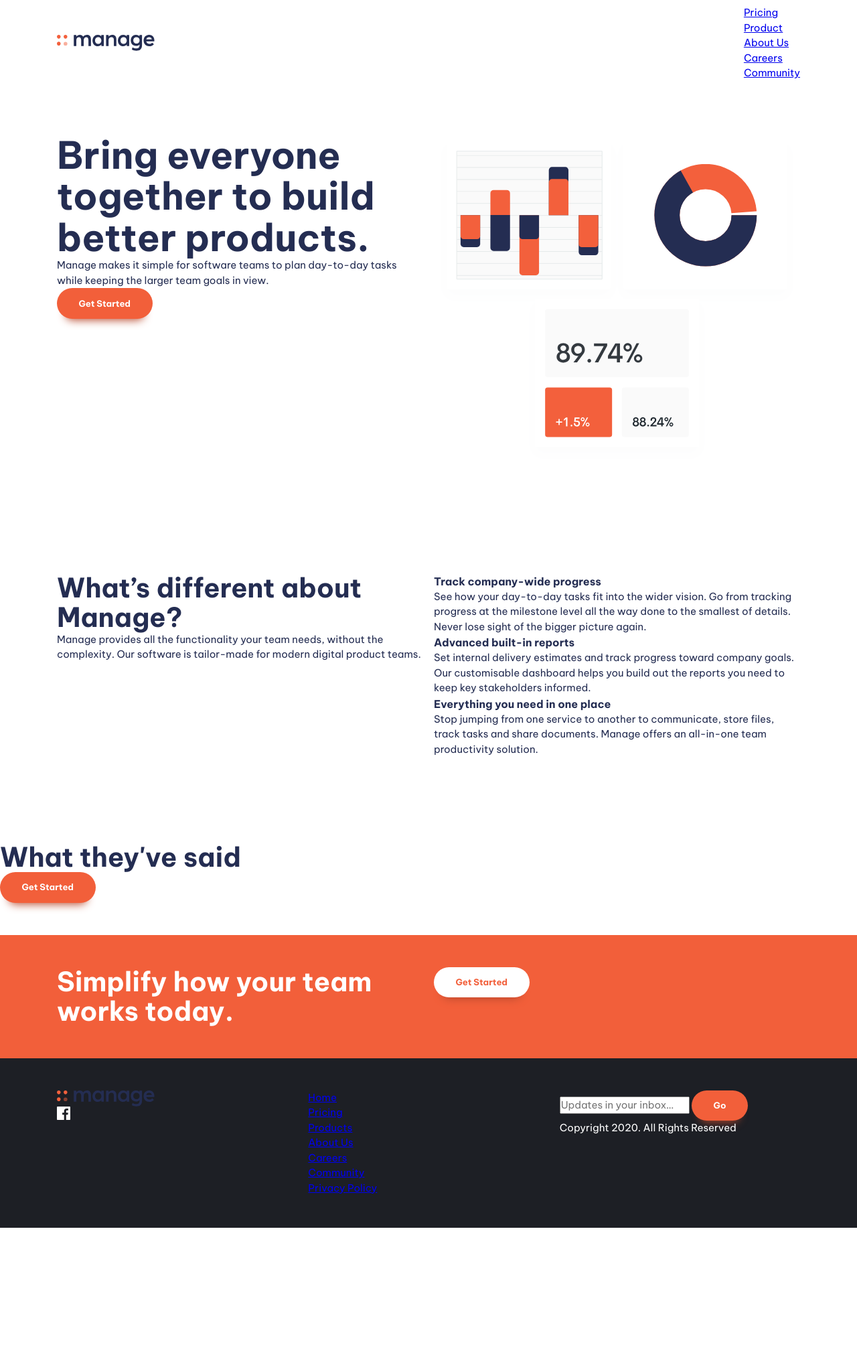
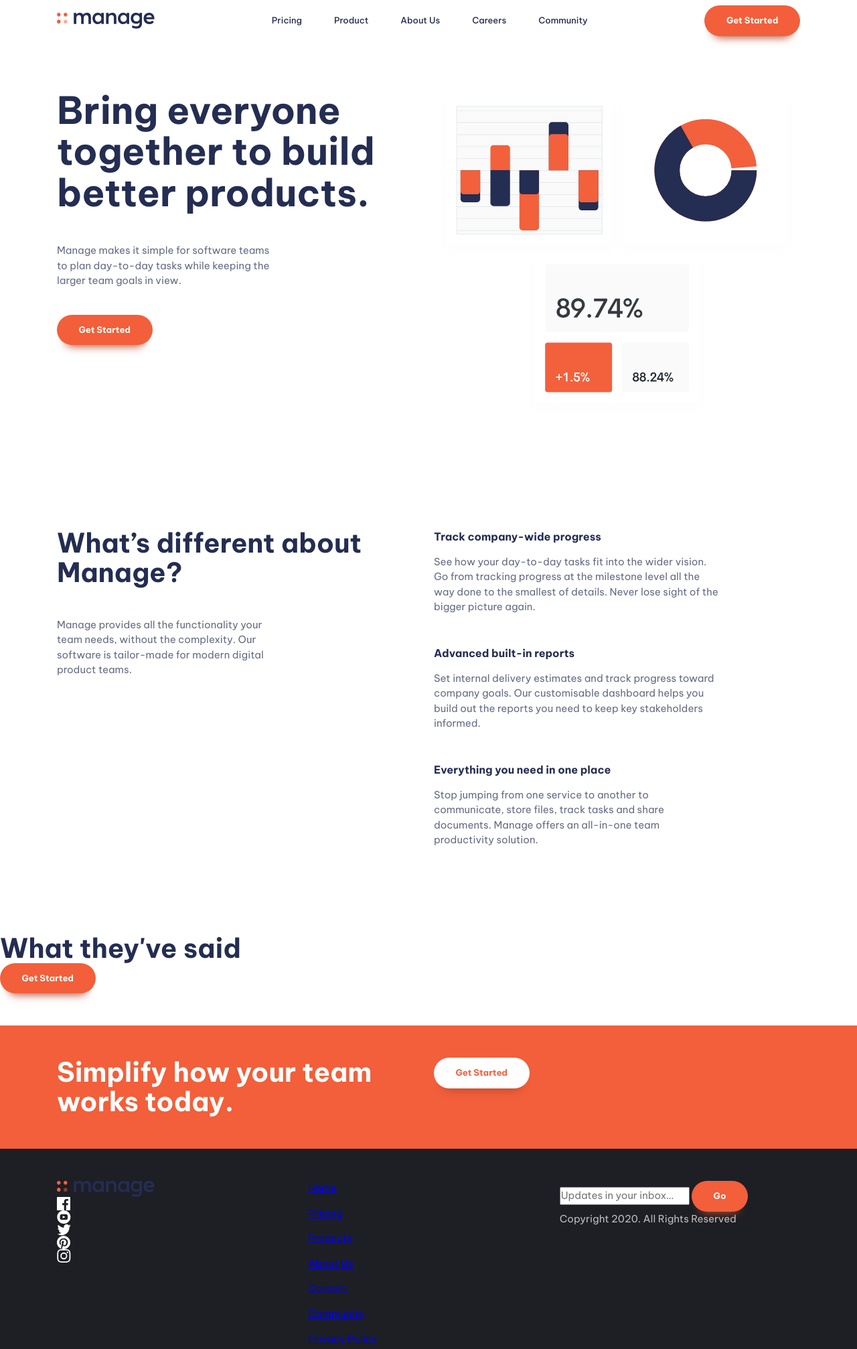
Before and after one commit to akindoju/responsive-css, a website built with Vite: page Figma - CSS/index.html in a window 1280 px wide. Shown: the part 40-2054 px from the top of the page at 67% size. Before the commit the page ends 1873 px from the top, so only its background shows below. Built offline with nearby package versions, Linux system fonts and the light colour scheme.

Commit message:
Expanded on utility classes

```diff
--- a/Figma - CSS/index.html
+++ b/Figma - CSS/index.html
@@ -48,7 +48,9 @@
             </ul>
           </nav>
 
-          <button class="button" style="display: none">Get Started</button>
+          <button class="button | display-md-inline-flex display-sm-none">
+            Get Started
+          </button>
         </div>
       </div>
     </header>
@@ -57,7 +59,7 @@
       <section class="padding-block-900">
         <div class="container">
           <div class="even-columns">
-            <div>
+            <div class="flow">
               <h1 class="fs-primary-heading fw-bold">
                 Bring everyone together to build better products.
               </h1>
@@ -78,7 +80,7 @@
       <section class="padding-block-900">
         <div class="container">
           <div class="even-columns">
-            <div>
+            <div class="flow">
               <h2 class="fs-secondary-heading fw-bold">
                 What’s different about Manage?
               </h2>
@@ -90,33 +92,40 @@
               </p>
             </div>
             <div>
-              <ul role="list" class="numbered-items">
+              <ul role="list" class="numbered-items | flow">
                 <li>
+                  <div class="flow" style="--flow-spacer: 1em">
                     <h3 class="fs-600 fw-bold">Track company-wide progress</h3>
-                  <p>
-                    See how your day-to-day tasks fit into the wider vision. Go
-                    from tracking progress at the milestone level all the way
-                    done to the smallest of details. Never lose sight of the
-                    bigger picture again.
+                    <p data-width="wide">
+                      See how your day-to-day tasks fit into the wider vision.
+                      Go from tracking progress at the milestone level all the
+                      way done to the smallest of details. Never lose sight of
+                      the bigger picture again.
                     </p>
+                  </div>
                 </li>
                 <li>
+                  <div class="flow" style="--flow-spacer: 1em">
                     <h3 class="fs-600 fw-bold">Advanced built-in reports</h3>
-                  <p>
+                    <p data-width="wide">
                       Set internal delivery estimates and track progress toward
                       company goals. Our customisable dashboard helps you build
-                    out the reports you need to keep key stakeholders informed.
+                      out the reports you need to keep key stakeholders
+                      informed.
                     </p>
+                  </div>
                 </li>
                 <li>
+                  <div class="flow" style="--flow-spacer: 1em">
                     <h3 class="fs-600 fw-bold">
                       Everything you need in one place
                     </h3>
-                  <p>
+                    <p data-width="wide">
                       Stop jumping from one service to another to communicate,
-                    store files, track tasks and share documents. Manage offers
-                    an all-in-one team productivity solution.
+                      store files, track tasks and share documents. Manage
+                      offers an all-in-one team productivity solution.
                     </p>
+                  </div>
                 </li>
               </ul>
             </div>
@@ -162,15 +171,36 @@
                   ><img src="images/icon-facebook.svg" alt="Facebook Icon"
                 /></a>
               </li>
-              <li><a href="#" aria-label="youtube"></a></li>
-              <li><a href="#" aria-label="twitter"></a></li>
-              <li><a href="#" aria-label="pinterest"></a></li>
-              <li><a href="#" aria-label="instagram"></a></li>
+              <li>
+                <a href="#" aria-label="youtube"
+                  ><img src="images/icon-youtube.svg" alt="Youtube Icon"
+                /></a>
+              </li>
+              <li>
+                <a href="#" aria-label="twitter"
+                  ><img src="images/icon-twitter.svg" alt="Twitter Icon"
+                /></a>
+              </li>
+              <li>
+                <a href="#" aria-label="pinterest"
+                  ><img src="images/icon-pinterest.svg" alt="Pinterest Icon"
+                /></a>
+              </li>
+              <li>
+                <a href="#" aria-label="instagram"
+                  ><img src="images/icon-instagram.svg" alt="Instagram Icon"
+                /></a>
+              </li>
             </ul>
           </div>
           <div>
             <nav class="footer-nav">
-              <ul aria-label="Footer" role="list">
+              <ul
+                class="flow"
+                style="--flow-spacer: 1em"
+                aria-label="Footer"
+                role="list"
+              >
                 <li><a href="#">Home</a></li>
                 <li><a href="#">Pricing</a></li>
                 <li><a href="#">Products</a></li>
--- a/Figma - CSS/main.js
+++ b/Figma - CSS/main.js
@@ -1,9 +1,11 @@
 const primaryNav = document.querySelector(".primary-navigation");
 const navToggle = document.querySelector(".mobile-nav-toggle");
+const primaryHeader = document.querySelector(".primary-header");
 
 navToggle.addEventListener("click", () => {
   primaryNav.hasAttribute("data-visible")
     ? navToggle.setAttribute("aria-expanded", false)
     : navToggle.setAttribute("aria-expanded", true);
   primaryNav.toggleAttribute("data-visible");
+  primaryHeader.toggleAttribute("data-overlay");
 });
--- a/Figma - CSS/style.css
+++ b/Figma - CSS/style.css
@@ -118,6 +118,131 @@ svg {
   }
 }
 
+/* General Styles */
+body {
+  font-size: var(--fs-body);
+  font-family: var(--ff-body);
+  color: var(--clr-primary-400);
+}
+
+p:not([class]) {
+  opacity: 0.7;
+  max-width: 32ch;
+}
+
+p[data-width="wide"] {
+  max-width: 42ch; /* 42 characters */
+}
+
+.button {
+  display: inline-flex;
+  border-radius: 100vmax;
+  padding: 1.25em 2.5em;
+  cursor: pointer;
+  text-decoration: none;
+  border: 0;
+  font-weight: var(--fw-bold);
+  font-size: var(--fs-button);
+  color: var(--clr-neutral-100);
+  background-color: var(--clr-accent-400);
+  box-shadow: 0 1.125em 1em -1em var(--clr-accent-500);
+  line-height: 1;
+}
+
+.button:focus-visible,
+.button:hover {
+  background-color: var(--clr-accent-300);
+}
+
+.button[data-type="inverted"] {
+  background-color: var(--clr-neutral-100);
+  color: var(--clr-accent-400);
+}
+
+.button[data-type="inverted"]:focus-visible,
+.button[data-type="inverted"]:hover {
+  background-color: var(--clr-neutral-100);
+  color: var(--clr-accent-300);
+}
+
+.primary-header {
+  padding-top: var(--size-700);
+}
+
+.nav-wrapper {
+  display: flex;
+  align-items: center;
+  justify-content: space-between;
+}
+
+.mobile-nav-toggle {
+  display: none;
+}
+
+.nav-list {
+  font-size: var(--fs-nav);
+  display: flex;
+  gap: clamp(var(--size-400), 5vw, var(--size-700));
+  font-weight: var(--fw-semi-bold);
+}
+
+.nav-list a {
+  text-decoration: none;
+  color: var(--clr-primary-400);
+}
+
+.nav-list a:hover,
+.nav-list a:focus {
+  color: var(--clr-accent-400);
+}
+
+@media (max-width: 50em) {
+  .primary-navigation {
+    display: none;
+    position: fixed;
+    padding: var(--size-700);
+    inset: 7rem var(--size-400) auto;
+    background: var(--clr-neutral-100);
+    border-radius: var(--size-100);
+    box-shadow: 0 0 0.75em rgba(0, 0, 0, 0.05);
+    max-width: 35rem;
+    margin-inline: auto;
+  }
+
+  .primary-header[data-overlay]::before {
+    content: "";
+    position: fixed;
+    inset: 0;
+    background-image: linear-gradient(rgba(0, 0, 0, 0), rgba(0, 0, 0, 0.8));
+  }
+
+  .nav-list {
+    display: grid;
+    gap: var(--size-600);
+    text-align: center;
+    font-weight: var(--fw-bold);
+  }
+
+  .primary-navigation[data-visible] {
+    display: block;
+  }
+
+  .mobile-nav-toggle {
+    display: block;
+    position: fixed;
+    top: var(--size-600);
+    right: var(--size-400);
+    cursor: pointer;
+    background: transparent;
+    border: 0;
+    padding: 0.5em;
+  }
+
+  .mobile-nav-toggle .icon-close {
+    display: none;
+  }
+}
+
 /* Utility classes */
 
 .visually-hidden {
@@ -214,6 +339,10 @@ svg {
   padding-block: var(--size-700); /* top and bottom padding */
 }
 
+.display-sm-none {
+  display: none;
+}
+
 .container {
   /* constants only used within container class */
   --max-width: 1110px;
@@ -231,85 +360,19 @@ svg {
   gap: 1rem;
 }
 
+:where(.flow > :not(:first-child)) {
+  /* ":where" changes specificity to 0, meaning anything conflicting class will overwrite it regardless on cascading postiion */
+  margin-top: var(--flow-spacer, 3em);
+}
+
 @media (min-width: 50em) {
   /* 50em = 50 * 16 = 800. It uses the browser settings not the html font-size */
   .even-columns {
     grid-auto-flow: column;
     grid-auto-columns: 1fr;
   }
-}
 
-/* General Styles */
-body {
-  font-size: var(--fs-body);
-  font-family: var(--ff-body);
-  color: var(--clr-primary-400);
-}
-
-.button {
-  border-radius: 100vmax;
-  padding: 1.25em 2.5em;
-  cursor: pointer;
-  text-decoration: none;
-  border: 0;
-  font-weight: var(--fw-bold);
-  font-size: var(--fs-button);
-  color: var(--clr-neutral-100);
-  background-color: var(--clr-accent-400);
-  box-shadow: 0 1.125em 1em -1em var(--clr-accent-500);
-  line-height: 1;
-}
-
-.button:focus-visible,
-.button:hover {
-  background-color: var(--clr-accent-300);
-}
-
-.button[data-type="inverted"] {
-  background-color: var(--clr-neutral-100);
-  color: var(--clr-accent-400);
-}
-
-.button[data-type="inverted"]:focus-visible,
-.button[data-type="inverted"]:hover {
-  background-color: var(--clr-neutral-100);
-  color: var(--clr-accent-300);
-}
-
-.primary-header {
-  margin-top: var(--size-700);
-}
-
-.nav-wrapper {
-  display: flex;
-  align-items: center;
-  justify-content: space-between;
-}
-
-.mobile-nav-toggle {
-  display: none;
-}
-
-@media (max-width: 50em) {
-  .primary-navigation {
-    display: none;
-  }
-
-  .primary-navigation[data-visible] {
-    display: block;
-    position: fixed;
-  }
-
-  .mobile-nav-toggle {
-    display: block;
-
-    cursor: pointer;
-    background: transparent;
-    border: 0;
-    padding: 0.5em;
-  }
-
-  .mobile-nav-toggle .icon-close {
-    display: none;
+  .display-md-inline-flex {
+    display: inline-flex;
   }
 }
```
Lines whose indentation alone changed are shown as unchanged.
